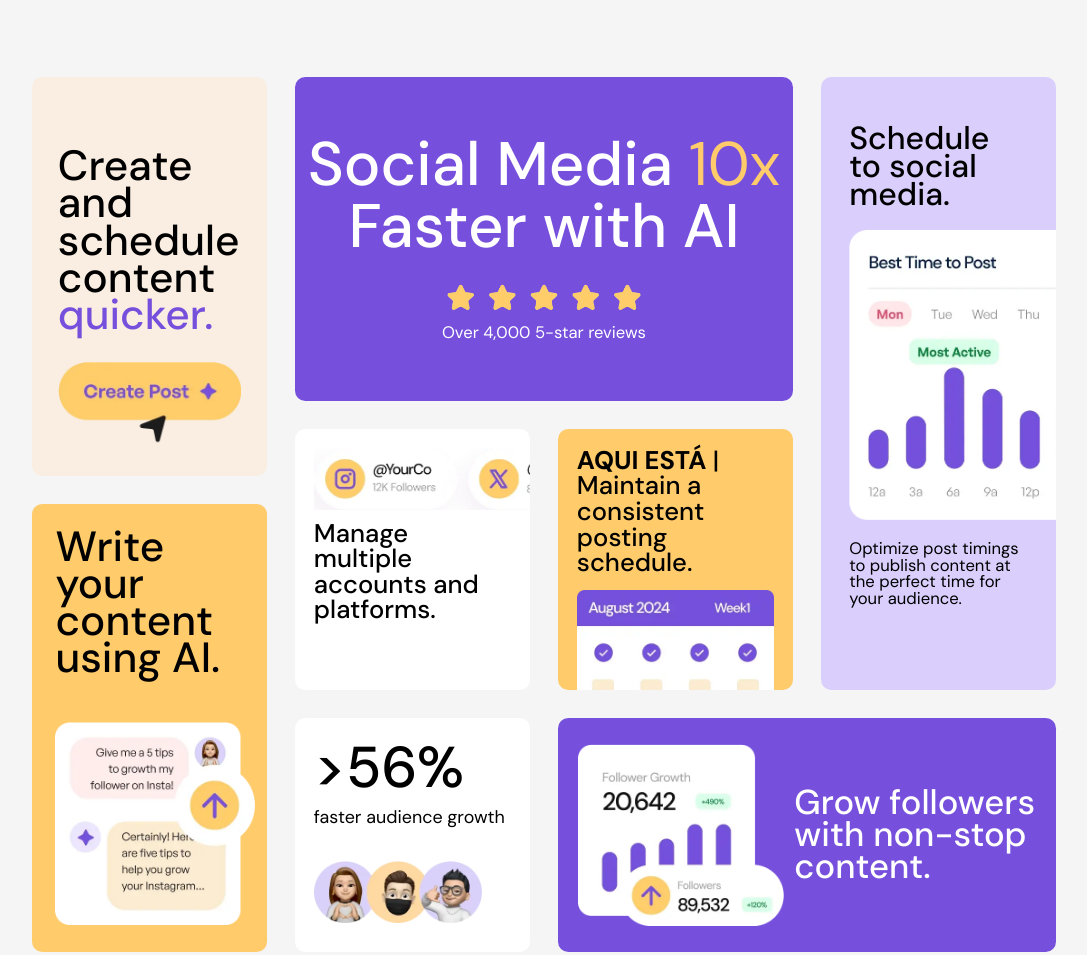
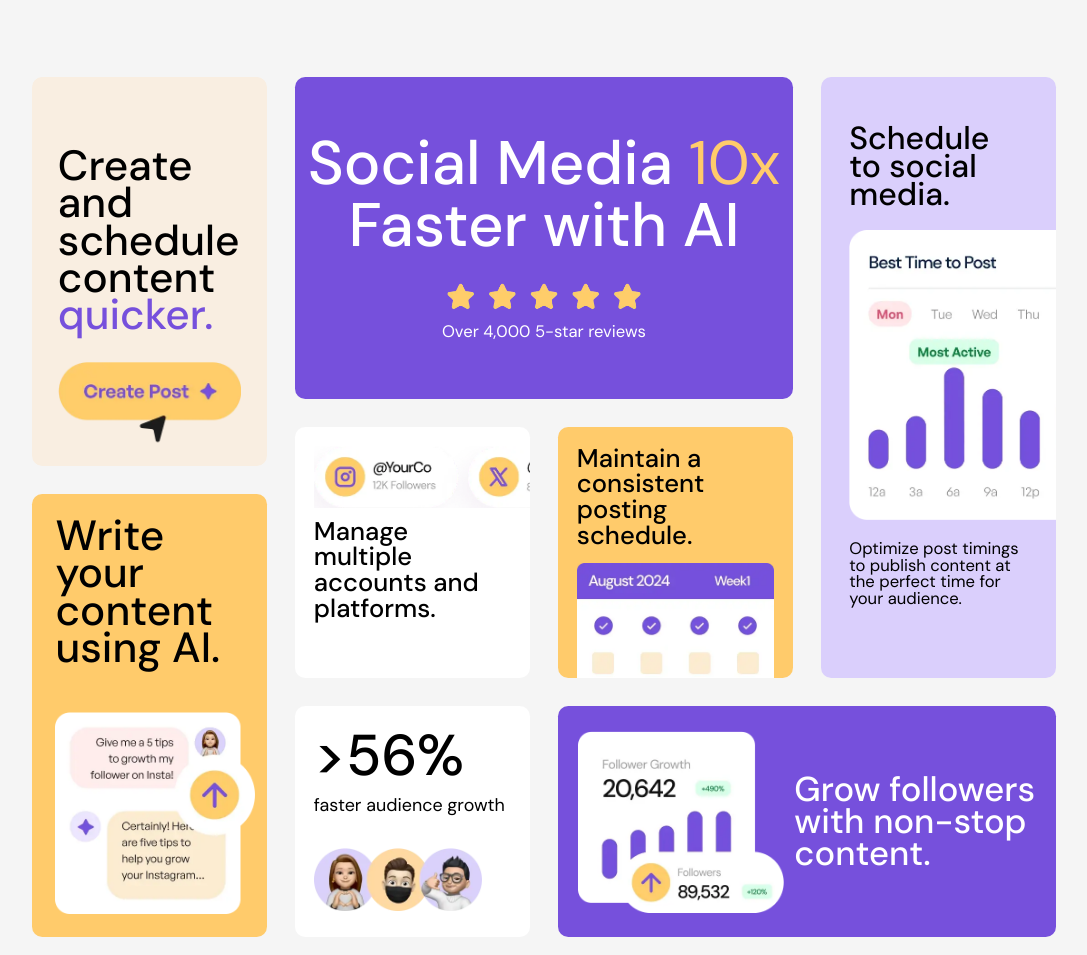
Before and after one commit to Miguel-dAlmeida/bento-grid_project, a plain HTML site: page index.html in a window 1280 px wide. Shown: the top 955 px of the page, without its empty margins (96-1183 px from the left). Drawn offline with Linux system fonts and the light colour scheme; a web font is replaced by a local one.

Commit message:
Resolvendo incongruência do título da seção feature-timeline

```diff
--- a/index.html
+++ b/index.html
@@ -43,7 +43,7 @@
     </section>
 
     <section class="feature-timeline">
-      <h2><span style="font-weight: 700;">AQUI ESTÁ</span>  | Maintain a consistent posting schedule.</h2>
+      <h2>Maintain a consistent posting schedule.</h2>
       <div class="image">
         <img loading="lazy" src="./src/images/illustration-consistent-schedule.webp" aria-hidden="true">
       </div>
```
